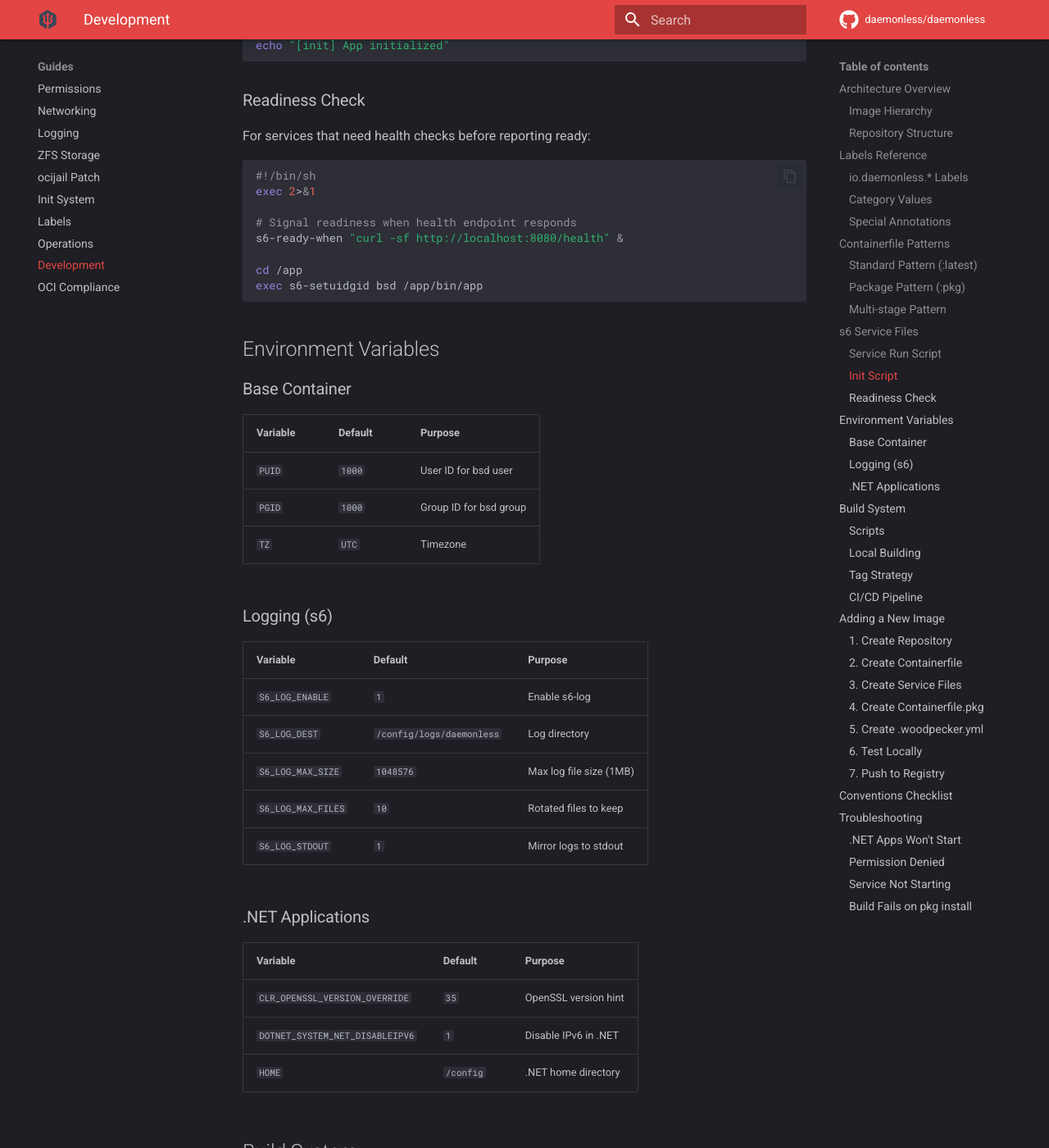
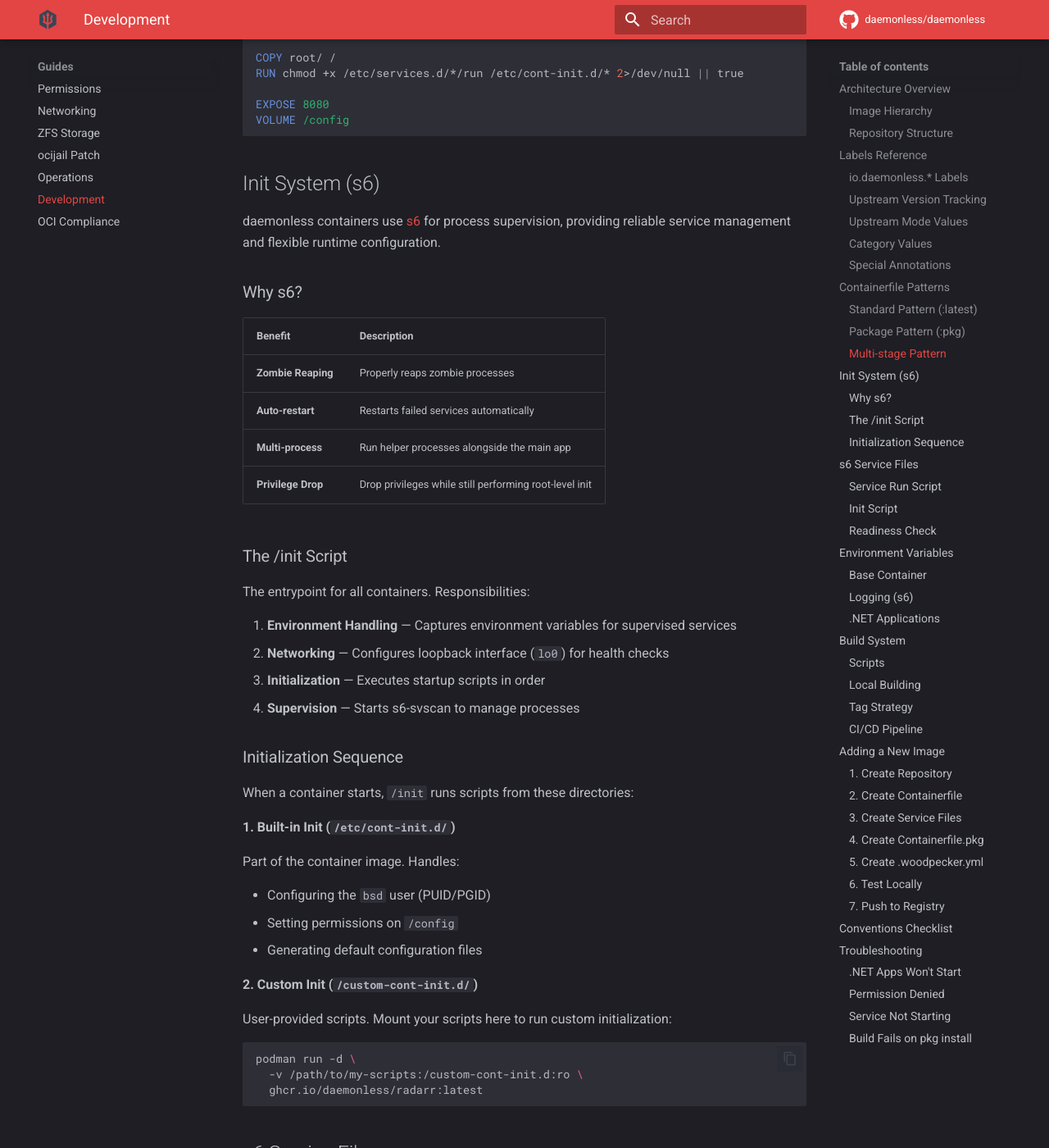
Before and after one commit to daemonless/daemonless-site-test, an MkDocs documentation site: the page built from docs/guides/development.md, in a window 1280 px wide and 1400 px high, scrolled down 5934 px. Shown: the whole window at 82% size. Built offline with MkDocs 1.6.1 and Material for MkDocs 9.7.7, drawn with Linux system fonts in a browser that asks for light colours; comment, search, counter and statistics services are not loaded; some of the changed text lies outside the part shown.

````diff
--- a/docs/guides/development.md
+++ b/docs/guides/development.md
@@ -60,6 +60,31 @@ Each image is a standalone git repo:
 | `io.daemonless.wip` | No | Work-in-progress flag | `"true"` |
 | `io.daemonless.pkg-name` | No | Package name for :pkg builds | `"radarr"` |
 | `io.daemonless.base` | No | Base image type | `"nginx"` |
+
+### Upstream Version Tracking
+
+These labels enable automated version checking:
+
+| Label | Purpose | Example |
+|-------|---------|---------|
+| `io.daemonless.upstream-mode` | Version check method | `"github"`, `"servarr"`, `"pkg"` |
+| `io.daemonless.upstream-repo` | GitHub repo (for github mode) | `"radarr/Radarr"` |
+| `io.daemonless.upstream-url` | Version API URL | `"https://radarr.servarr.com/v1/..."` |
+| `io.daemonless.upstream-package` | Package name (for npm/pkg) | `"n8n"` |
+| `io.daemonless.upstream-branch` | Branch to track | `"develop"` |
+
+### Upstream Mode Values
+
+| Mode | Description |
+|------|-------------|
+| `github` | Check GitHub releases |
+| `github_commits` | Track branch commits |
+| `servarr` | Use Servarr update API |
+| `sonarr` | Use Sonarr releases API |
+| `pkg` | Track FreeBSD package version |
+| `npm` | Check npm registry |
+| `ubiquiti` | Check Ubiquiti firmware API |
+| `source` | No upstream tracking |
 
 ### Category Values
 
@@ -210,6 +235,50 @@ EXPOSE 8080
 VOLUME /config
 ```
 
+## Init System (s6)
+
+daemonless containers use [s6](https://skarnet.org/software/s6/) for process supervision, providing reliable service management and flexible runtime configuration.
+
+### Why s6?
+
+| Benefit | Description |
+|---------|-------------|
+| **Zombie Reaping** | Properly reaps zombie processes |
+| **Auto-restart** | Restarts failed services automatically |
+| **Multi-process** | Run helper processes alongside the main app |
+| **Privilege Drop** | Drop privileges while still performing root-level init |
+
+### The /init Script
+
+The entrypoint for all containers. Responsibilities:
+
+1. **Environment Handling** — Captures environment variables for supervised services
+2. **Networking** — Configures loopback interface (`lo0`) for health checks
+3. **Initialization** — Executes startup scripts in order
+4. **Supervision** — Starts s6-svscan to manage processes
+
+### Initialization Sequence
+
+When a container starts, `/init` runs scripts from these directories:
+
+**1. Built-in Init (`/etc/cont-init.d/`)**
+
+Part of the container image. Handles:
+
+- Configuring the `bsd` user (PUID/PGID)
+- Setting permissions on `/config`
+- Generating default configuration files
+
+**2. Custom Init (`/custom-cont-init.d/`)**
+
+User-provided scripts. Mount your scripts here to run custom initialization:
+
+```bash
+podman run -d \
+  -v /path/to/my-scripts:/custom-cont-init.d:ro \
+  ghcr.io/daemonless/radarr:latest
+```
+
 ## s6 Service Files
 
 ### Service Run Script
@@ -285,6 +354,29 @@ exec s6-setuidgid bsd /app/bin/app
 | `S6_LOG_MAX_SIZE` | `1048576` | Max log file size (1MB) |
 | `S6_LOG_MAX_FILES` | `10` | Rotated files to keep |
 | `S6_LOG_STDOUT` | `1` | Mirror logs to stdout |
+
+**Log Locations:**
+
+| Location | Description |
+|----------|-------------|
+| `/config/logs/daemonless/<app>/` | s6 system logs (stdout/stderr) |
+| `/config/logs/` | Application-specific logs |
+| `podman logs <container>` | Console output (still works) |
+
+**Viewing Logs:**
+
+```bash
+# Podman logs (live)
+podman logs -f radarr
+
+# s6 logs (rotated files)
+tail -f /data/config/radarr/logs/daemonless/radarr/current
+
+# Application logs
+ls /data/config/radarr/logs/
+```
+
+s6-log automatically rotates when files reach `S6_LOG_MAX_SIZE`. Old logs are named with timestamps and kept up to `S6_LOG_MAX_FILES`.
 
 ### .NET Applications
 
--- a/mkdocs.yml
+++ b/mkdocs.yml
@@ -67,11 +67,8 @@ nav:
   - Guides:
       - Permissions: guides/permissions.md
       - Networking: guides/networking.md
-      - Logging: guides/logging.md
       - ZFS Storage: guides/zfs.md
       - ocijail Patch: guides/ocijail-patch.md
-      - Init System: guides/init-system.md
-      - Labels: guides/labels.md
       - Operations: guides/operations.md
       - Development: guides/development.md
       - OCI Compliance: guides/oci-compliance.md
````
Also changed, not shown: docs/guides/init-system.md (deleted, +0 -69 lines), docs/guides/labels.md (deleted, +0 -83 lines), docs/guides/logging.md (deleted, +0 -62 lines).
